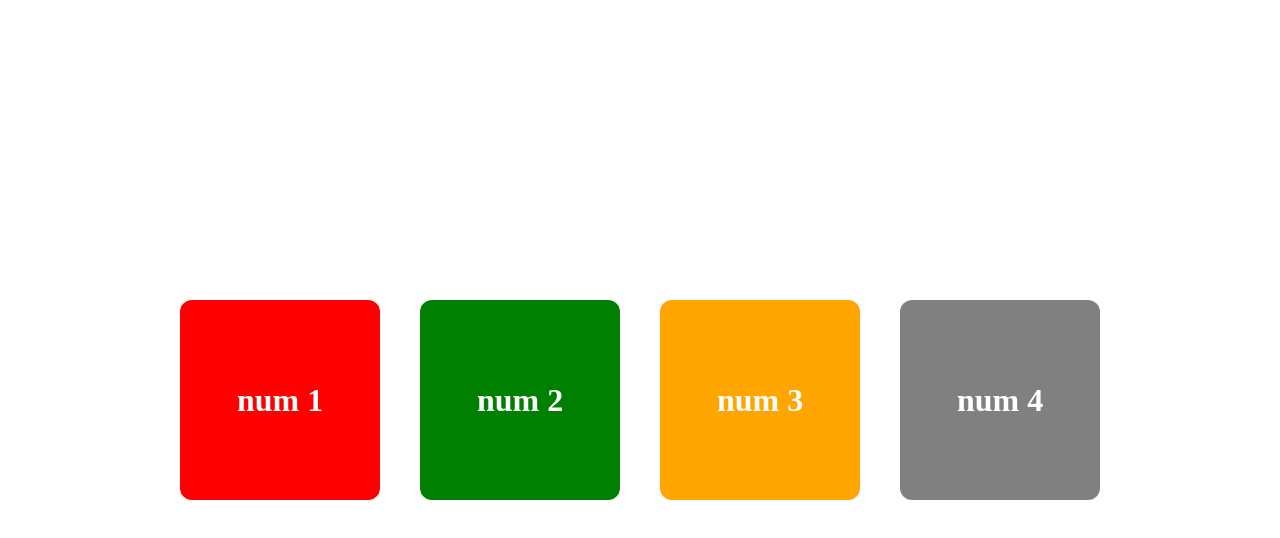
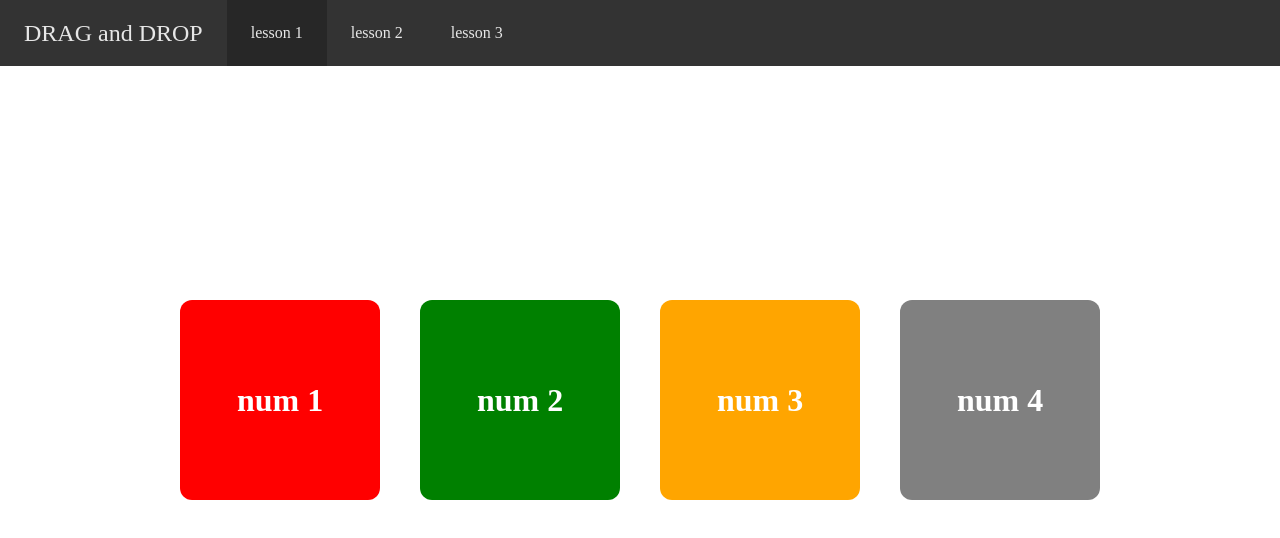
Before and after one commit to fl0wka/drag-n-drop, a React (Create React App) app: page / in a window 1280 px wide. Shown: the top 538 px of the page. Built offline with nearby package versions, Linux system fonts and the light colour scheme.

Commit message:
add navbar

```diff
--- a/src/app/App.tsx
+++ b/src/app/App.tsx
@@ -2,6 +2,7 @@ import { useState } from 'react';
 import './assets/css/App.css';
 import Card from './components/common/card';
 import { CardData } from './types/types';
+import Navbar from './components/ui/navbar';
 
 function App() {
   const [cardList, setCardList] = useState<CardData[]>([
@@ -12,8 +13,11 @@ function App() {
   ]);
 
   return (
-    <div className="app">
-      <Card cardList={cardList} setCardList={setCardList} />
+    <div>
+      <Navbar />
+      <div className="main">
+        <Card cardList={cardList} setCardList={setCardList} />
+      </div>
     </div>
   );
 }
--- a/src/app/assets/css/App.css
+++ b/src/app/assets/css/App.css
@@ -4,12 +4,54 @@
   box-sizing: border-box;
 }
 
-.app {
+body {
+  overflow-x: hidden;
+}
+
+.main {
   width: 100vw;
   height: 100vh;
   display: flex;
   align-items: center;
   justify-content: center;
+}
+
+.navbar a {
+  text-decoration: none;
+  color: #e7e7e7
+}
+
+.navbar {
+  position: absolute;
+  width: 100%;
+  display: flex;
+  align-items: center;
+  background-color: #333333;
+}
+
+.nav {
+  display: flex;
+  align-items: center;
+  margin: 0;
+  padding: 0;
+  list-style-type: none;
+}
+
+.navbar .brand {
+  display: block;
+  padding: 0 24px;
+  font-size: 24px;
+}
+
+.nav li a {
+  padding: 24px;
+  display: block;
+}
+
+.nav a:hover,
+.nav a:focus,
+.nav .active {
+  background-color: #272727;
 }
 
 .card {
--- /dev/null
+++ b/src/app/components/ui/navbar.tsx
@@ -0,0 +1,26 @@
+import { FC } from 'react';
+
+const Navbar: FC = () => {
+  return (
+    <nav className="navbar">
+      <a className="brand" href="#">
+        DRAG and DROP
+      </a>
+      <ul className="nav">
+        <li>
+          <a className="active" href="#">
+            lesson 1
+          </a>
+        </li>
+        <li>
+          <a href="#">lesson 2</a>
+        </li>
+        <li>
+          <a href="#">lesson 3</a>
+        </li>
+      </ul>
+    </nav>
+  );
+};
+
+export default Navbar;
```
